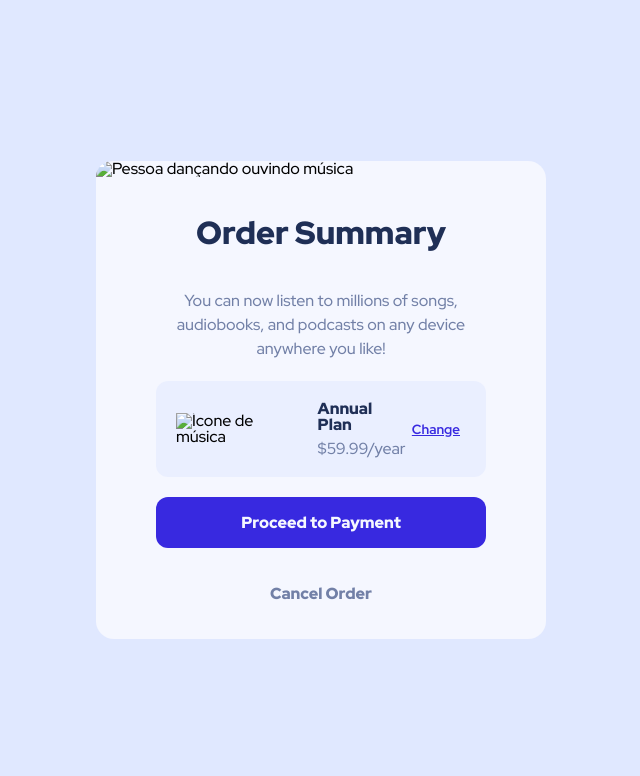
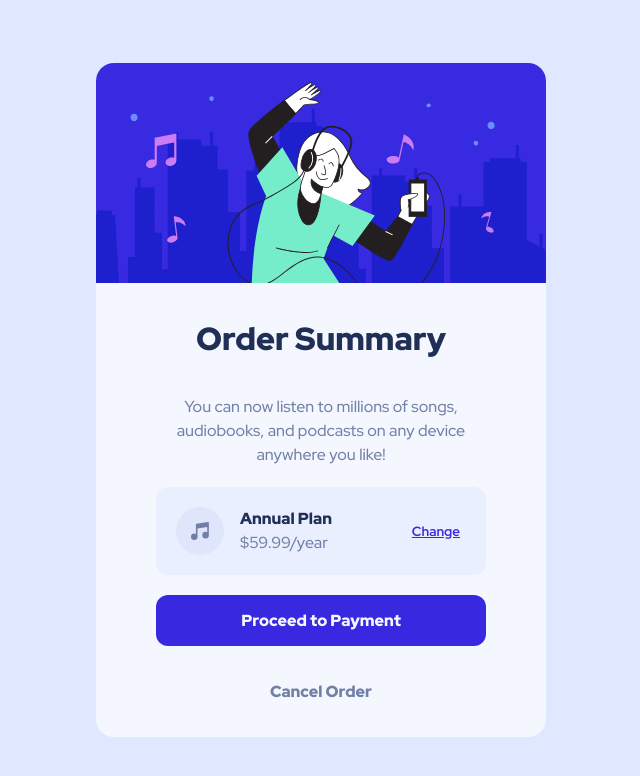
Before and after one commit to caioikn/cartao-resumo-pedido, a plain HTML site: page index.html in a window 1280 px wide. Shown: the whole page, without its empty margins (319-959 px from the left). Drawn offline with nearby package versions, Linux system fonts and the light colour scheme; files that its build step writes are made by us from their sources; the site is published under a folder, as on GitHub Pages, so addresses that start at the root find nothing.

Commit message:
Ajustando caminho das imagens

```diff
--- a/index.html
+++ b/index.html
@@ -1,5 +1,5 @@
 <!DOCTYPE html>
-<html lang="en">
+<html lang="pt-br">
 
 <head>
     <meta charset="UTF-8">
@@ -19,7 +19,7 @@
 
 <body>
     <div class="card">
-        <img class="capa" src="/images/illustration-hero.svg" alt="Pessoa dançando ouvindo música">
+        <img class="capa" src="./images/illustration-hero.svg" alt="Pessoa dançando ouvindo música">
 
         <div class="card__resumo">
             <h2>Order Summary</h2>
@@ -28,7 +28,7 @@
         </div>
 
         <div class="card__plano">
-            <img src="/images/icon-music.svg" alt="Ícone de música">
+            <img src="./images/icon-music.svg" alt="Ícone de música">
 
             <div class="card__plano__precos">
                 <h3>Annual Plan</h3>
```
